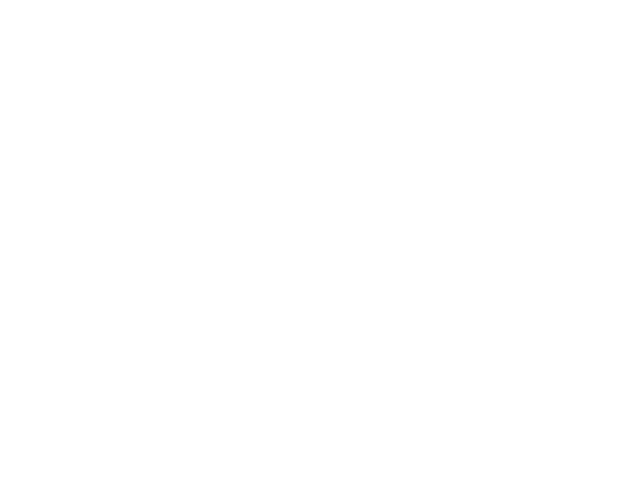
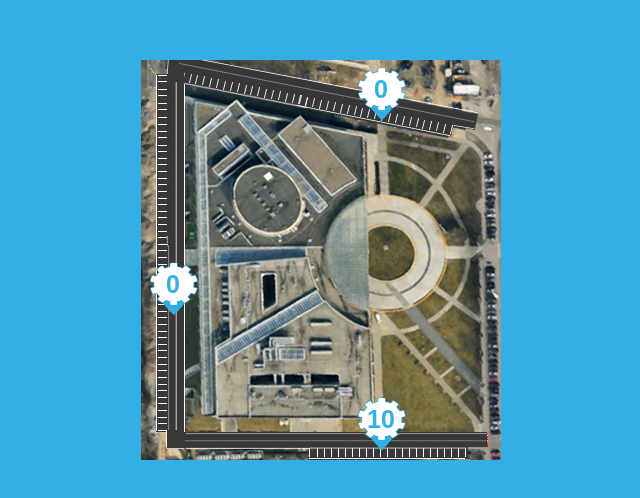
Before and after one commit to MartaKMB/parkando-spio, a React (Create React App) app: page /choicePaking/1 in a window 1280 px wide. Shown: the part 140-638 px from the top of the page, without its empty margins (319-959 px from the left). Built offline with nearby package versions, Linux system fonts and the light colour scheme.

Commit message:
added layout for parking choice view

```diff
--- /dev/null
+++ b/src/components/ParkingChoicePage/ParkingChoicePage.js
@@ -0,0 +1,38 @@
+import React, { Component } from 'react';
+
+import { withRouter } from "react-router-dom";
+
+import emptyPin from '../../images/pusty_pin.png';
+
+
+class ParkingChoicePage extends Component {
+    handleClick = (e) => {
+        e.preventDefault();
+        const number = e.target.id;
+        console.log('wybrałeś parking:', number);
+        this.props.history.push(`/choice/${this.props.match.params.userId}/${number}`)
+    }
+
+    render() {
+        return (
+            <section className="parking-choice-container">
+                <div className="parking-choice-container__map map">
+                    <button className="map__parking-btn parking-btn parking-btn--active parking-btn--active-1" id={1} onClick={this.handleClick}>
+                        <span className="parking-btn__number">10</span>
+                        <img src={emptyPin} alt='pin wyboru parkingu' />
+                    </button>
+                    <button className="map__parking-btn parking-btn parking-btn--disabled parking-btn--disabled-1" id={2}>
+                        <span className="parking-btn__number">0</span>
+                        <img src={emptyPin} alt='pin wyboru parkingu' />
+                    </button>
+                    <button className="map__parking-btn parking-btn parking-btn--disabled parking-btn--disabled-2" id={3}>
+                        <span className="parking-btn__number">0</span>
+                        <img src={emptyPin} alt='pin wyboru parkingu' />
+                    </button>
+                </div>
+            </section>
+        )
+    }
+}
+
+export default withRouter(ParkingChoicePage);
--- a/src/components/WelcomePage/WelcomePage.js
+++ b/src/components/WelcomePage/WelcomePage.js
@@ -10,7 +10,7 @@ class WelcomePage extends Component {
                 <div className="welcome-container__user-name">{this.props.userName}</div>
                 <button
                     className="welcome-container__go-btn"
-                    onClick={(e) => {e.preventDefault(); this.props.history.push(`/choice/${this.props.match.params.userId}`)}}
+                    onClick={(e) => {e.preventDefault(); this.props.history.push(`/choicePaking/${this.props.match.params.userId}`)}}
                 >
                     Wybierz miejsce
                 </button>
--- a/src/containers/App.js
+++ b/src/containers/App.js
@@ -6,6 +6,8 @@ import history from './history';
 import LoginPage from '../components/LoginPage/LoginPage';
 import WelcomePage from '../components/WelcomePage/WelcomePage';
 import ChoicePage from '../components/ParkingSpaceChoicePage/ChoicePage';
+import ParkingChoicePage from '../components/ParkingChoicePage/ParkingChoicePage';
+
 import ConfirmationPage from '../components/ConfirmationPage/ConfirmationPage';
 
 // const ConfirmationPage = () => <h1>Strona podsumowująca</h1>;
@@ -44,6 +46,10 @@ class App extends Component {
           render={(props) => <WelcomePage {...props} userName={this.state.userName} />}
         />
         <Route
+          path='/choicePaking/:userId'
+          render={(props) => <ParkingChoicePage {...props} choiceHandler={this.choiceParkingHandler} />}
+        />
+        <Route
           path='/choice/:userId'
           render={(props) => <ChoicePage {...props} choiceHandler={this.choiceHandler} />}
         />
--- /dev/null
+++ b/src/styles/ParkingChoice.scss
@@ -0,0 +1,77 @@
+.parking-choice-container {
+    display: flex;
+    width: 100%;
+    height: 100vh;
+    max-height: 100vh;
+    overflow: hidden;
+    box-sizing: border-box;
+    flex-direction: column;
+    justify-content: center;
+    align-items: center;
+    background-color: #32B0E5;
+
+    &__map {
+        background: url('../images/mapa.png') center no-repeat;
+        max-width: 360px;
+        width: 100%;
+        height: 100%;
+        max-height: 400px;
+        position: relative;
+    }
+
+    .map {
+        &__parking-btn {
+            position: absolute;
+            font-weight: bold;
+            width: 60px;
+            height: 60px;
+            display: flex;
+            justify-content: center;
+            background: transparent;
+            border: none;
+            outline: none;
+
+            img {
+                width: 100%;
+                height: 100%;
+                position: absolute;
+                top: 50%;
+                left: 50%;
+                transform: translate(-50%, -50%);
+                z-index: 0;
+            }
+        }
+
+        .parking-btn {
+            &__number {
+                position: absolute;
+                z-index: 2;
+                font-size: 25px;
+                top: 10px;
+                color: #32B0E5;
+                font-family: Arial, Helvetica, sans-serif;
+            }
+
+            &--disabled {
+                pointer-events: none;
+            }
+
+            &--active-1 {
+                bottom: 5px;
+                right: 25%;
+                cursor: pointer;
+            }
+
+            &--disabled-1 {
+                left: 2px;
+                top: 50%;
+            }
+
+            &--disabled-2 {
+                right: 25%;
+                top: 5px;
+            }
+        }
+    }
+
+}
--- a/src/styles/index.scss
+++ b/src/styles/index.scss
@@ -1,6 +1,7 @@
 @import './App.scss';
 @import './LoginPage.scss';
 @import './Welcome.scss';
+@import './ParkingChoice.scss';
 
 body {
   margin: 0;
```
Also changed, not shown: src/images/mapa.png (added), src/images/pusty_pin.png (added).
